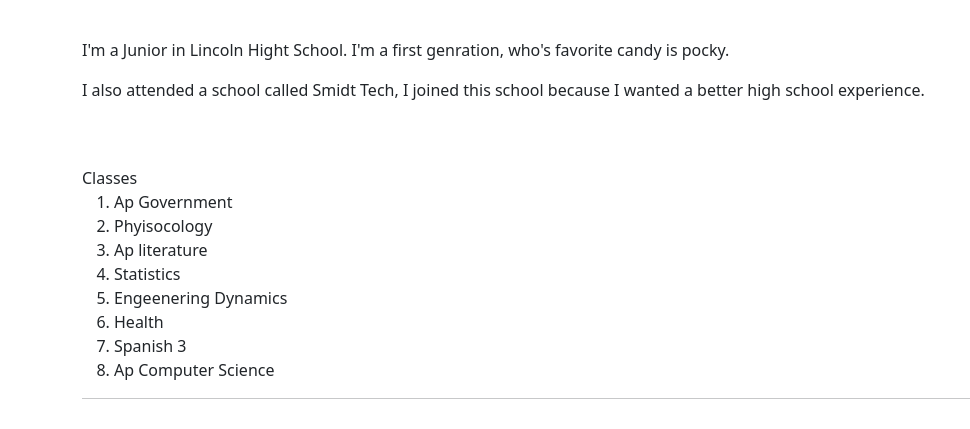
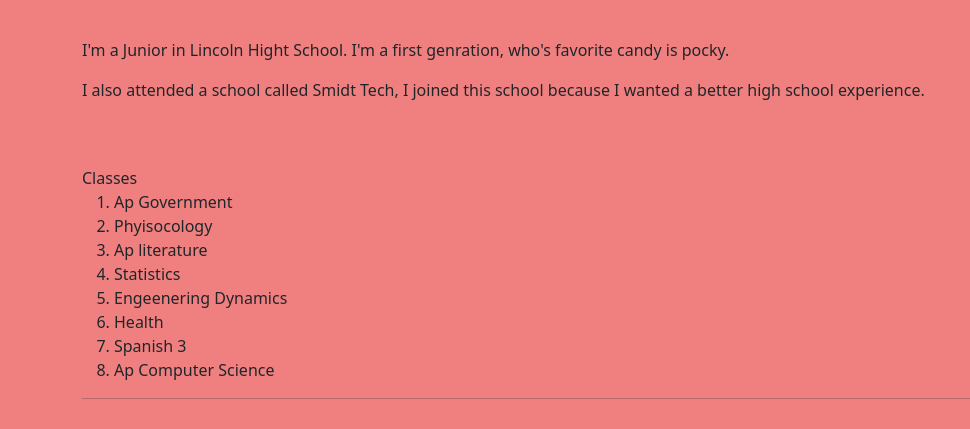
Before and after one commit to JaredContreras0191/Portfolio, a plain HTML site: page aboutme.html in a window 1280 px wide. Shown: the part 107-536 px from the top of the page, without its empty margins (0-970 px from the left). Drawn offline with nearby package versions, Linux system fonts and the light colour scheme.

Commit message:
I just fixed the style of the pages to have color.

```diff
--- a/aboutme.html
+++ b/aboutme.html
@@ -18,6 +18,7 @@
   </li>
   <li class="nav-item">
     <a class="nav-link" href="projects.html">Projects</a>
+      <link href="style.css" rel="stylesheet" type"text/css"/>
   </li>
   </ul>
   </head>
```
Also changed, not shown: index.html (+1 -0 lines), projects.html (+1 -0 lines), sandbox.html (+1 -0 lines).
